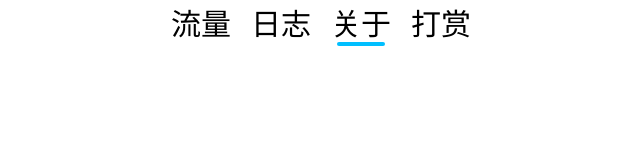
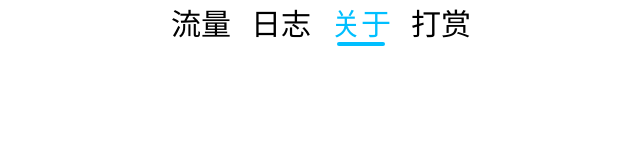
Before and after one commit to JackBell-p/flow_git, a SvelteKit app: page /about in a window 1280 px wide. Shown: the top 160 px of the page, without its empty margins (319-959 px from the left). Built offline with nearby package versions, Linux system fonts and the light colour scheme.

Commit message:
Fix the font color

```diff
--- a/src/routes/+page.css
+++ b/src/routes/+page.css
@@ -26,6 +26,7 @@ a {
     color: #000000;
     position: relative;
     padding-bottom: 5px;
+    transition: color 0.3s;
 }
 
 a::after {
@@ -41,6 +42,11 @@ a::after {
     transition: opacity 0.3s;
 }
 
+a:hover,
+a.active {
+    color: #00BFFF;
+}
+
 a:hover::after,
 a.active::after {
     opacity: 1;
```
